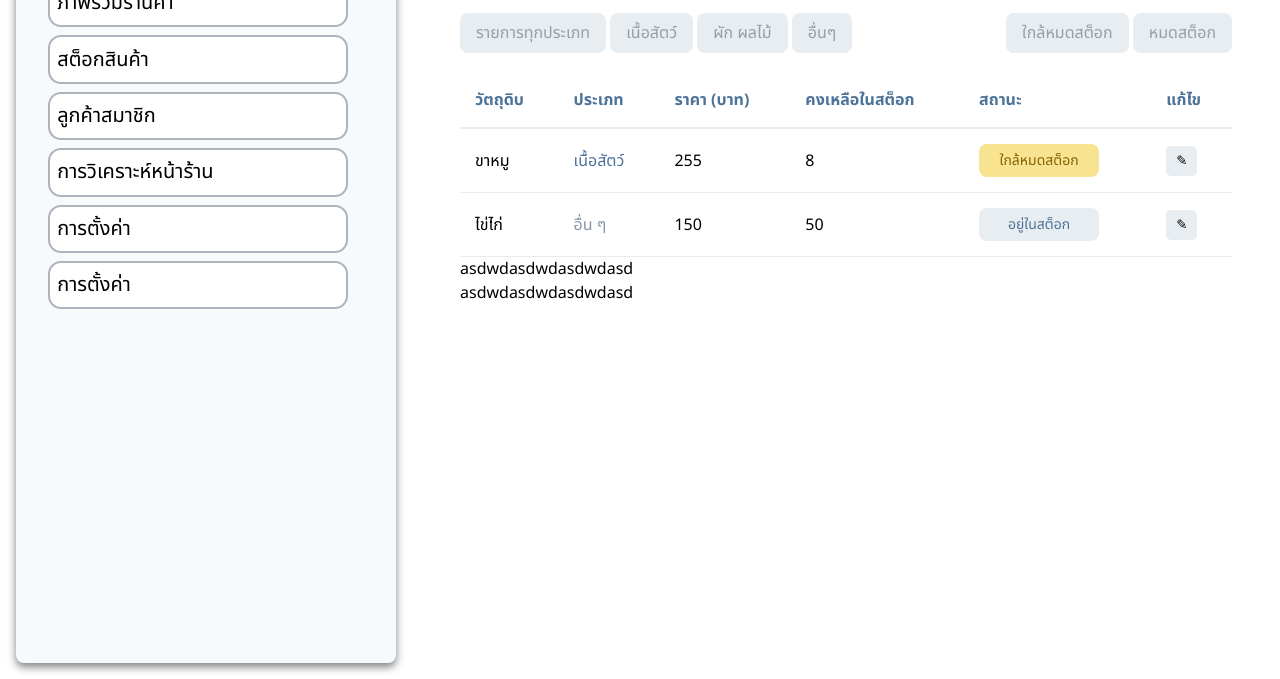
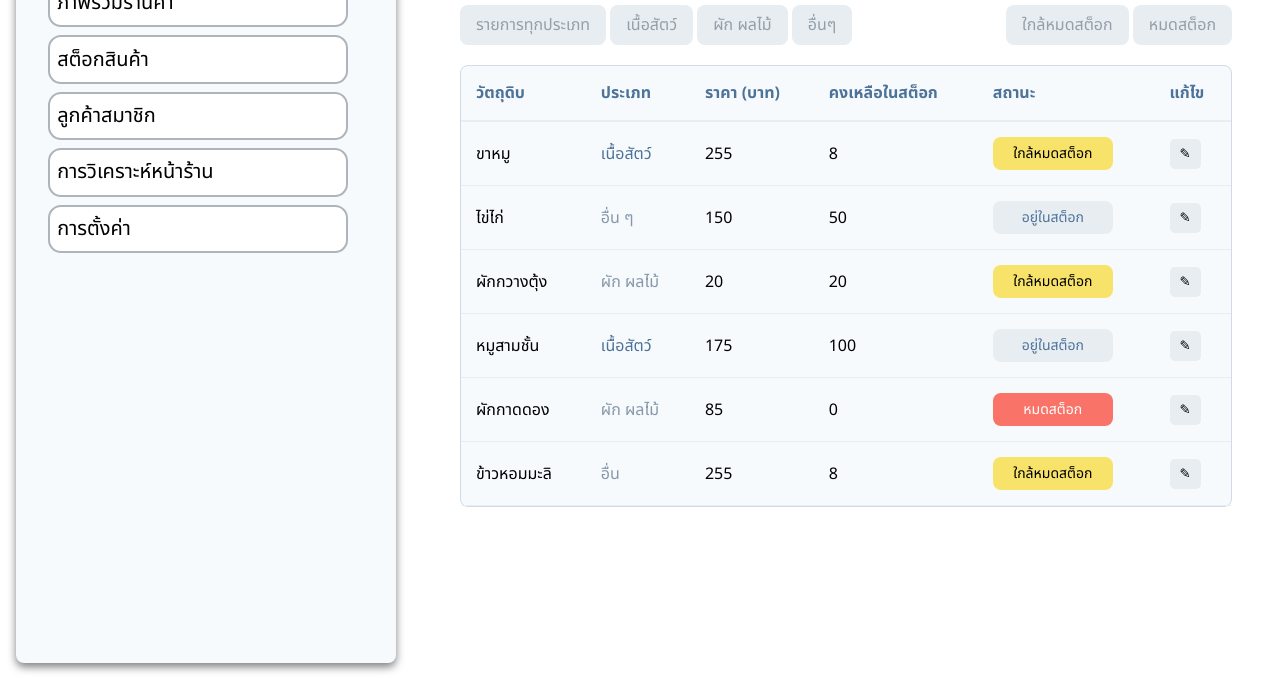
Before and after one commit to parinthon207-del/test, a plain HTML site: page POS/Stocklist.html in a window 1280 px wide. Shown: the part 153-832 px from the top of the page. Drawn offline with nearby package versions, Linux system fonts and the light colour scheme.

Commit message:
update/stock

```diff
--- a/POS/Stocklist.html
+++ b/POS/Stocklist.html
@@ -6,6 +6,8 @@
     <title>รายการสินค้า</title>
     <link rel="stylesheet" href="stlyeStocklist.css">
     <script>scr="https://cnd.tailwindcss.com"</script>
+    <script src="https://unpkg.com/boxicons@2.1.4/dist/boxicons.js"></script>
+
 
 <link rel="preconnect" href="https://fonts.googleapis.com">
 <link rel="preconnect" href="https://fonts.gstatic.com" crossorigin>
@@ -26,12 +28,11 @@
                     <div class="dashboard"><a href="#">Dashboard</a></div>
                 </div>
                 <ul class="menu">
-                    <li><a href="#" class="btn">ภาพรวมร้านค้า</a></li>
-                    <li><a href="#" class="btn">สต็อกสินค้า</a></li>
-                    <li><a href="#" class="btn">ลูกค้าสมาชิก</a></li>
-                    <li><a href="#" class="btn">การวิเคราะห์หน้าร้าน</a></li>
-                    <li><a href="#" class="btn">การตั้งค่า</a></li>
-                    <li><a href="#" class="btn">การตั้งค่า</a></li>
+                    <li><a href="#" class="btm">ภาพรวมร้านค้า</a></li>
+                    <li><a href="#" class="btm">สต็อกสินค้า</a></li>
+                    <li><a href="#" class="btm">ลูกค้าสมาชิก</a></li>
+                    <li><a href="#" class="btm">การวิเคราะห์หน้าร้าน</a></li>
+                    <li><a href="#" class="btm">การตั้งค่า</a></li>
                 </ul>
             </div>
         </div>
@@ -44,15 +45,15 @@
 
     <div class="filter-container">
         <div class="filter-group-left">
-            <button class="filter-btn">รายการทุกประเภท</button>
-            <button class="filter-btn">เนื้อสัตว์</button>
-            <button class="filter-btn">ผัก ผลไม้</button>
-            <button class="filter-btn">อื่นๆ</button>
+            <button class="filter-btm">รายการทุกประเภท</button>
+            <button class="filter-btm">เนื้อสัตว์</button>
+            <button class="filter-btm">ผัก ผลไม้</button>
+            <button class="filter-btm">อื่นๆ</button>
         </div>
 
         <div class="filter-group-right">
-            <button class="filter-btn">ใกล้หมดสต็อก</button>
-            <button class="filter-btn">หมดสต็อก</button>
+            <button class="filter-btm">ใกล้หมดสต็อก</button>
+            <button class="filter-btm">หมดสต็อก</button>
         </div>
     </div>
 
@@ -85,13 +86,45 @@
                     <td><span class="status ok">อยู่ในสต็อก</span></td>
                     <td><button class="edit-btn">✎</button></td>
                 </tr>
-                </tbody>
+                <tr>
+                    <td>ผักกวางตุ้ง</td>
+                    <td class="type-other">ผัก ผลไม้</td>
+                    <td>20</td>
+                    <td>20</td>
+                    <td><span class="status warning">ใกล้หมดสต็อก</span></td>
+                    <td><button class="edit-btn">✎</button></td>
+                </tr>
+                <tr>
+                    <td>หมูสามชั้น</td>
+                    <td class="type-meat">เนื้อสัตว์</td>
+                    <td>175</td>
+                    <td>100</td>
+                    <td><span class="status ok">อยู่ในสต็อก</span></td>
+                    <td><button class="edit-btn">✎</button></td>
+                </tr>
+                <tr>
+                    <td>ผักกาดดอง</td>
+                    <td class="type-other">ผัก ผลไม้</td>
+                    <td>85</td>
+                    <td>0</td>
+                    <td><span class="status danger">หมดสต็อก</span></td>
+                    <td><button class="edit-btn">✎</button></td>
+                </tr>
+                <tr>
+                    <td>ข้าวหอมมะลิ</td>
+                    <td class="type-other">อื่น</td>
+                    <td>255</td>
+                    <td>8</td>
+                    <td><span class="status warning">ใกล้หมดสต็อก</span></td>
+                    <td><button class="edit-btn">✎</button></td>
+                </tr>
+
+            </tbody>
         </table>
     </div>
-<p>asdwdasdwdasdwdasd</p>
-<p>asdwdasdwdasdwdasd</p>
 </section>
 
 
 </body>
+
 </html>
--- a/POS/stlyeStocklist.css
+++ b/POS/stlyeStocklist.css
@@ -67,7 +67,7 @@
     font-size: 2rem;
     font-weight: bold;
 }
-.menu .btn{
+.menu .btm{
     background-color: white;
     padding: 0.45rem;
     border-radius: 13px;
@@ -75,7 +75,26 @@
     width: 300px;          /* กำหนดความกว้างที่ต้องการ (ปรับเลขได้ตามชอบ) */
     border: 2px solid #AEB4BB;
     font-size: 20px;
+    transition: all 0.3s ease;
 
+}
+.menu .btm:hover {
+    background-color: #e2e8f0; /* เปลี่ยนสีพื้นหลังให้เข้มขึ้น (สีเทาฟ้า) */
+    border-color: #94a3b8;     /* เปลี่ยนสีขอบให้เข้มตาม */
+    transform: translateX(5px); /* (ลูกเล่นเสริม) ขยับปุ่มไปทางขวานิดนึง */
+    box-shadow: 0 4px 6px -1px rgba(0, 0, 0, 0.1); /* ใส่เงา */
+}
+.menu li.btm:hover{
+    background-color: #e2e8f0; /* เปลี่ยนสีพื้นหลังให้เข้มขึ้น (สีเทาฟ้า) */
+    border-color: #94a3b8;     /* เปลี่ยนสีขอบให้เข้มตาม */
+    transform: translateX(5px); /* (ลูกเล่นเสริม) ขยับปุ่มไปทางขวานิดนึง */
+    box-shadow: 0 4px 6px -1px rgba(0, 0, 0, 0.1); /* ใส่เงา */
+}
+.menu li.btm:visited{
+    background-color: #e2e8f0; /* เปลี่ยนสีพื้นหลังให้เข้มขึ้น (สีเทาฟ้า) */
+    border-color: #94a3b8;     /* เปลี่ยนสีขอบให้เข้มตาม */
+    transform: translateX(5px); /* (ลูกเล่นเสริม) ขยับปุ่มไปทางขวานิดนึง */
+    box-shadow: 0 4px 6px -1px rgba(0, 0, 0, 0.1); /* ใส่เงา */
 }
 .side-bar{ /*bg*/
     background-color: #F7FAFC;
@@ -101,7 +120,7 @@ body{
     height: 50px;
     width: 100%;
     max-width: 900px;
-    margin-top: 1rem;
+    margin-top: 0.5rem;
     border-radius: 10px;
     color: #4D7399;
     font-weight: 500;
@@ -123,7 +142,7 @@ body{
     display: flex;
     gap: 10px; /* ระยะห่างระหว่างปุ่มแต่ละก้อน */
 }
-.filter-btn {
+.filter-btm {
     padding: 8px 16px;
     background-color: #E8EDF2;      /* สีพื้นหลังเทาอ่อน */
     color: #959fa8;                 /* สีตัวหนังสือ */
@@ -133,12 +152,15 @@ body{
     cursor: pointer;
     transition: 0.2s;               /* เอฟเฟกต์นุ่มๆ ตอนชี้ */
 }
-.filter-btn:hover {
+.filter-btm:hover {
     background-color: #D0D6DC;
 }
 .table-container {
     margin-top: 20px;
     width: 100%;
+    background-color: #F7FAFC;
+    border:1px solid #CFDBE8;
+    border-radius: 8px;
 }
 
 .stock-table {
@@ -177,8 +199,8 @@ body{
 }
 
 .status.warning {
-    background-color: #F8E391; /* สีเหลืองใกล้หมด */
-    color: #856404;
+    background-color: #F8E36A; /* สีเหลืองใกล้หมด */
+    color: black;
 }
 
 .status.ok {
@@ -187,7 +209,7 @@ body{
 }
 
 .status.danger {
-    background-color: #F1948A; /* สีแดงหมดสต็อก */
+    background-color: #F97369; /* สีแดงหมดสต็อก */
     color: white;
 }
 
```
